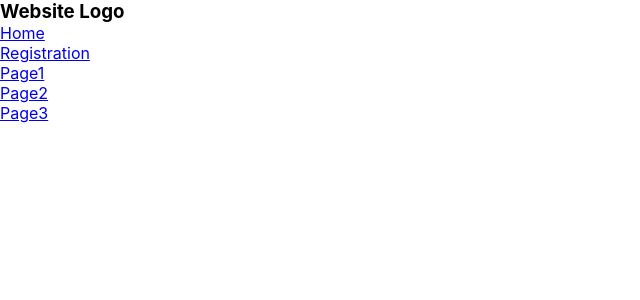
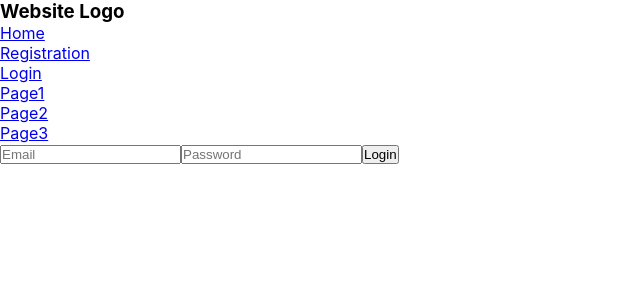
Before and after one commit to mgibby91/react-MPA-template, a React (Create React App) app: page /login in a window 1280 px wide. Shown: the top 300 px of the page, without its empty margins (0-640 px from the left). Built offline with nearby package versions, Linux system fonts and the light colour scheme; no server answers.

Commit message:
update login functionality to check for session

```diff
--- a/src/App.js
+++ b/src/App.js
@@ -3,9 +3,11 @@ import './App.css';
 import Nav from './components/Nav';
 import Index from './components/Index';
 import Registration from './components/registration/Registration';
+import Login from './components/login/Login';
 import Page1 from './components/page1/Page1';
 import Page2 from './components/page2/Page2';
 import Page3 from './components/page3/Page3';
+import axios from 'axios';
 import {
   BrowserRouter as Router,
   Switch,
@@ -20,9 +22,18 @@ function App() {
   });
 
   function setSuccessfulUser(userData) {
-    console.log('set success user', userData);
+    // console.log('set success user', userData);
     setState({ ...state, loggedInStatus: 'LOGGED_IN', user: userData })
   }
+
+  function checkLoginStatus() {
+    axios.get('/api/logged_in')
+      .then(res => {
+        console.log('loggedinRes', res);
+      })
+  }
+
+  checkLoginStatus();
 
   return (
     <Router>
@@ -49,6 +60,16 @@ function App() {
               />
             )}
           />
+          <Route
+            path='/login'
+            exact
+            render={props => (
+              <Login
+                {...props}
+                setSuccessfulUser={setSuccessfulUser}
+              />
+            )}
+          />
           <Route path='/page1' component={Page1} />
           <Route path='/page2' component={Page2} />
           <Route path='/page3' component={Page3} />
--- a/src/components/Index.jsx
+++ b/src/components/Index.jsx
@@ -4,7 +4,7 @@ import { useEffect } from 'react';
 
 export default function Index(props) {
 
-  console.log('indexProps', props);
+  // console.log('indexProps', props);
 
   useEffect(() => {
 
@@ -12,10 +12,8 @@ export default function Index(props) {
 
     Promise.all([promiseIndex])
       .then(all => {
-        console.log('all', all);
 
         let [indexData] = all;
-        console.log('indexDatabefore', indexData);
 
         indexData = indexData.data;
         console.log('indexdataafter', indexData);
--- a/src/components/Nav.jsx
+++ b/src/components/Nav.jsx
@@ -13,6 +13,9 @@ export default function Nav() {
         <Link to='/registration'>
           <li>Registration</li>
         </Link>
+        <Link to='/login'>
+          <li>Login</li>
+        </Link>
         <Link to='/page1'>
           <li>Page1</li>
         </Link>
--- /dev/null
+++ b/src/components/login/Login.jsx
@@ -0,0 +1,60 @@
+import React, { useState } from 'react';
+import axios from 'axios';
+
+export default function Login(props) {
+
+  const [state, setState] = useState({
+    email: '',
+    password: '',
+    loginErrors: ''
+  });
+
+  function handleSubmit(event) {
+    console.log('formState', state);
+
+    axios.post('/api/login', {
+      email: state.email,
+      password: state.password,
+    }, {
+      withCredentials: true
+    })
+      .then(res => {
+        console.log('login response', res);
+        // set user in App
+        props.setSuccessfulUser(res.data[0]);
+        // redirect to Index
+        props.history.push('/');
+      })
+      .catch(err => {
+        console.log('reg error', err);
+      })
+
+    event.preventDefault();
+  }
+
+  return (
+    <div className='registration-main-container'>
+      <form onSubmit={(event) => handleSubmit(event)}>
+        <input
+          type="email"
+          name='email'
+          placeholder="Email"
+          value={state.email}
+          onChange={(event) => setState({ ...state, email: event.target.value })}
+          required
+        />
+        <input
+          type="password"
+          name='password'
+          placeholder="Password"
+          value={state.password}
+          onChange={(event) => setState({ ...state, password: event.target.value })}
+          required
+        />
+
+        <button type='submit'>Login</button>
+      </form>
+    </div>
+  )
+
+}
```
